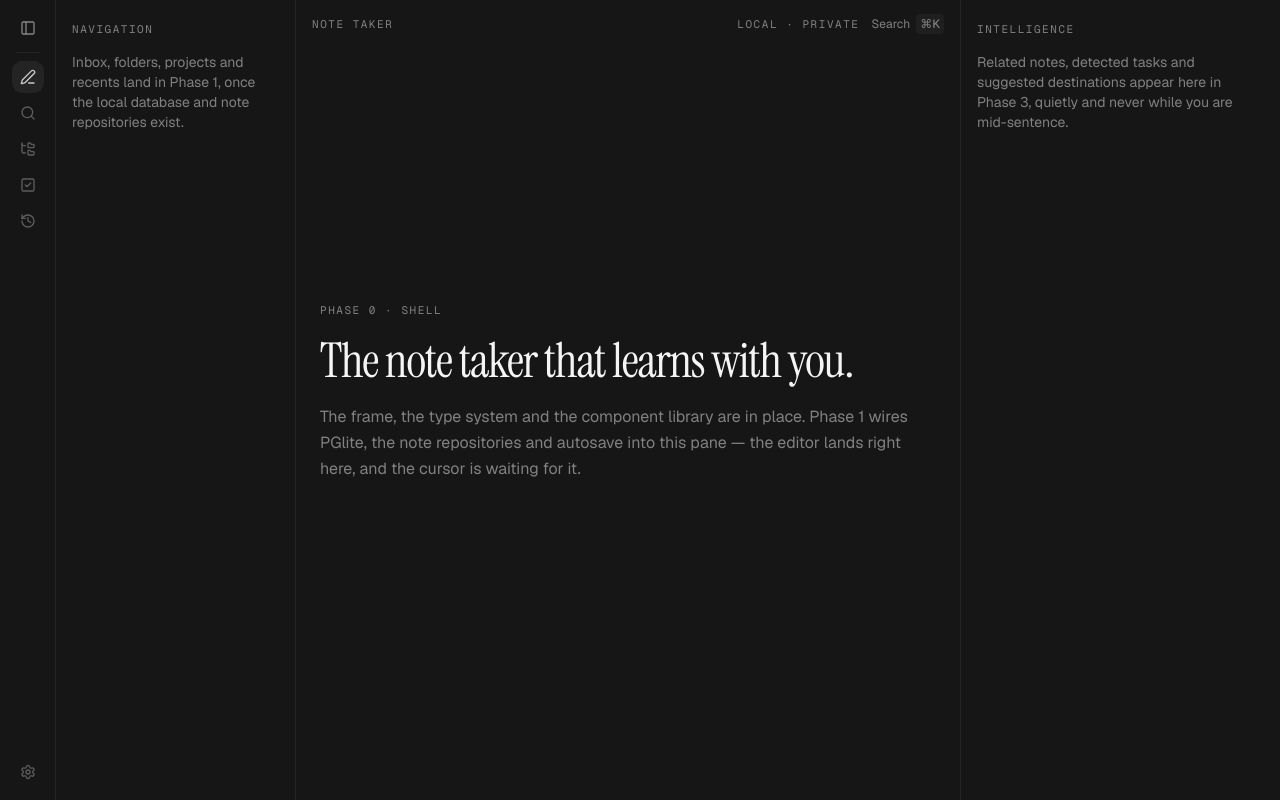
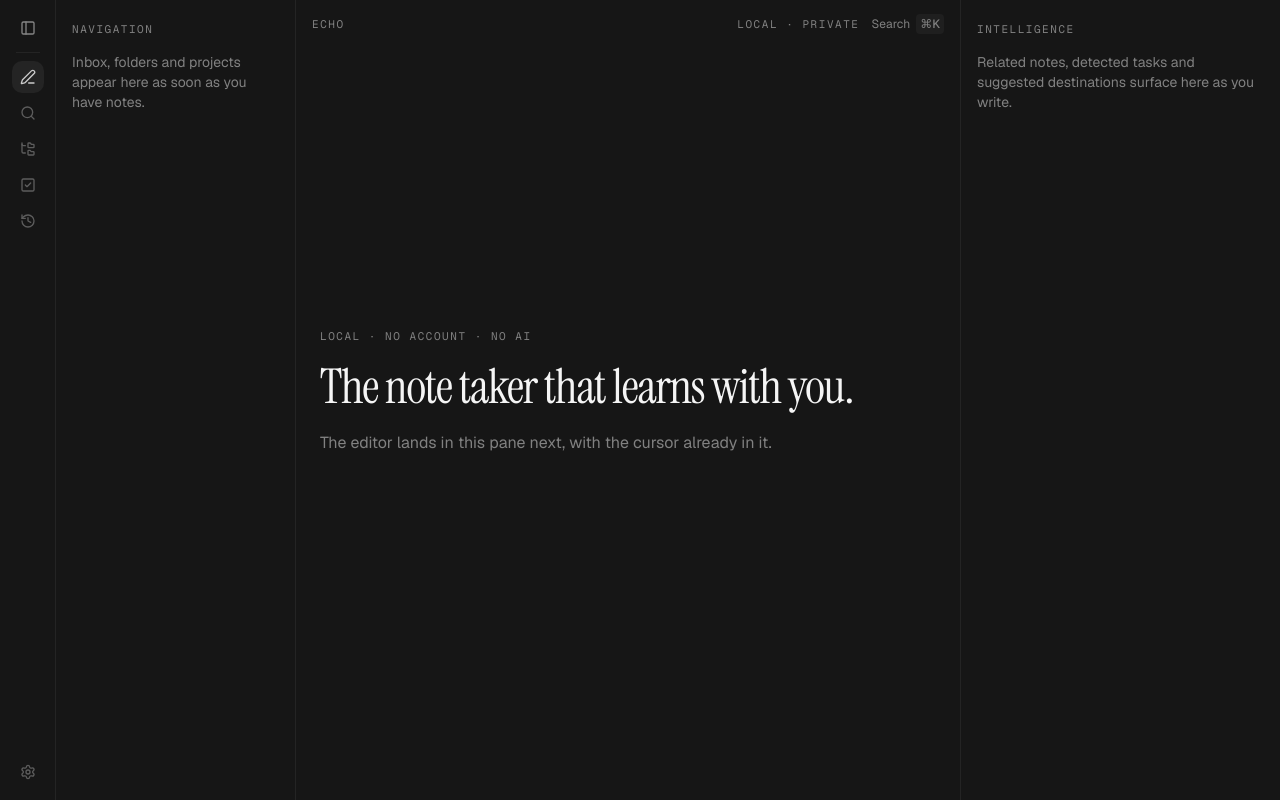
Before and after one commit to luannzin/echo, a Next.js app in the folder apps/web/: page / in a window 1280 px wide. Built offline with nearby package versions, Linux system fonts and the light colour scheme.

Commit message:
refactor: rename product to 'echo'; update documentation and UI copy for clarity and consistency

```diff
--- a/apps/web/app/layout.tsx
+++ b/apps/web/app/layout.tsx
@@ -6,11 +6,7 @@ import "./globals.css";
 const sans = Geist({ subsets: ["latin"], variable: "--font-sans" });
 const mono = Geist_Mono({ subsets: ["latin"], variable: "--font-mono" });
 
-/**
- * Display face for marketing surfaces and hero type.
- * Instrument Serif stands in for Sigurd, which is commercially licensed — swapping it later is
- * this one declaration plus the `--font-display` variable name.
- */
+/** Display face, hero type only. Swapping it is this declaration and nothing else. */
 const display = Instrument_Serif({
   subsets: ["latin"],
   weight: "400",
--- a/apps/web/app/page.tsx
+++ b/apps/web/app/page.tsx
@@ -5,31 +5,23 @@ export default function Page() {
     <AppShell
       navigation={
         <Pane title="Navigation">
-          <p>
-            Inbox, folders, projects and recents land in Phase 1, once the local database and note
-            repositories exist.
-          </p>
+          <p>Inbox, folders and projects appear here as soon as you have notes.</p>
         </Pane>
       }
       workspace={
         <div className="mx-auto flex h-full max-w-2xl flex-col justify-center gap-5 px-6 pb-16">
-          <Label>Phase 0 · shell</Label>
+          <Label>Local · no account · no AI</Label>
           <h1 className="text-balance font-display text-5xl leading-[0.95] tracking-tight">
             The note taker that learns with you.
           </h1>
           <p className="max-w-prose text-muted-foreground leading-relaxed">
-            The frame, the type system and the component library are in place. Phase 1 wires PGlite,
-            the note repositories and autosave into this pane — the editor lands right here, and the
-            cursor is waiting for it.
+            The editor lands in this pane next, with the cursor already in it.
           </p>
         </div>
       }
       intelligence={
         <Pane title="Intelligence">
-          <p>
-            Related notes, detected tasks and suggested destinations appear here in Phase 3, quietly
-            and never while you are mid-sentence.
-          </p>
+          <p>Related notes, detected tasks and suggested destinations surface here as you write.</p>
         </Pane>
       }
     />
--- a/apps/web/components/shell/app-shell.tsx
+++ b/apps/web/components/shell/app-shell.tsx
@@ -4,10 +4,7 @@ import { type ReactNode, useState } from "react";
 import { Rail } from "@/components/shell/rail";
 import { Kbd } from "@/components/ui/kbd";
 
-/**
- * Shell frame: rail | navigation | workspace | intelligence.
- * Phase 0 renders structure and honest empty states — the data layer arrives in Phase 1.
- */
+/** Shell frame: rail | navigation | workspace | intelligence. */
 export function AppShell({
   navigation,
   workspace,
@@ -50,7 +47,7 @@ export function AppShell({
 function TopBar() {
   return (
     <header className="flex h-12 shrink-0 items-center gap-3 px-4">
-      <Label>Note Taker</Label>
+      <Label>echo</Label>
       <div className="ml-auto flex items-center gap-3">
         <Label>Local · private</Label>
         <span className="flex items-center gap-1.5 text-muted-foreground text-xs">
@@ -62,7 +59,6 @@ function TopBar() {
   );
 }
 
-/** Mono uppercase micro-label: the one typographic signature shared with the marketing surface. */
 export function Label({ children }: { children: ReactNode }) {
   return (
     <span className="font-mono text-[0.6875rem] text-muted-foreground uppercase tracking-[0.14em]">
--- a/apps/web/components/shell/rail.tsx
+++ b/apps/web/components/shell/rail.tsx
@@ -16,17 +16,15 @@ import { Tooltip, TooltipPopup, TooltipProvider, TooltipTrigger } from "@/compon
 type RailItem = {
   label: string;
   icon: LucideIcon;
-  /** Unavailable items say which phase brings them, instead of pretending to work. */
-  available: boolean;
-  hint?: string;
+  soon?: true;
 };
 
 const items: RailItem[] = [
-  { label: "Capture", icon: PenLine, available: true },
-  { label: "Search", icon: Search, available: false, hint: "Arrives with search (Phase 3)" },
-  { label: "Explorer", icon: FolderTree, available: false, hint: "Arrives with folders (Phase 1)" },
-  { label: "Tasks", icon: SquareCheck, available: false, hint: "Arrives with tasks (Phase 5)" },
-  { label: "Recent", icon: History, available: false, hint: "Arrives with notes (Phase 1)" },
+  { label: "Capture", icon: PenLine },
+  { label: "Search", icon: Search, soon: true },
+  { label: "Explorer", icon: FolderTree, soon: true },
+  { label: "Tasks", icon: SquareCheck, soon: true },
+  { label: "Recent", icon: History, soon: true },
 ];
 
 export function Rail({
@@ -51,14 +49,14 @@ export function Rail({
         {items.map((item) => (
           <RailButton
             key={item.label}
-            label={item.available ? item.label : `${item.label} — ${item.hint}`}
+            label={item.soon ? `${item.label} — soon` : item.label}
             icon={item.icon}
-            active={item.available && item.label === "Capture"}
-            disabled={!item.available}
+            active={!item.soon}
+            disabled={item.soon}
           />
         ))}
         <div className="mt-auto">
-          <RailButton label="Settings — arrives with Phase 8" icon={Settings} disabled />
+          <RailButton label="Settings — soon" icon={Settings} disabled />
         </div>
       </nav>
     </TooltipProvider>
@@ -91,7 +89,7 @@ function RailButton({
             onClick={onClick}
             className={
               active
-                ? "text-sidebar-accent-foreground bg-sidebar-accent"
+                ? "bg-sidebar-accent text-sidebar-accent-foreground"
                 : "text-sidebar-foreground"
             }
           />
--- a/package.json
+++ b/package.json
@@ -1,5 +1,5 @@
 {
-  "name": "echo-note",
+  "name": "echo",
   "private": true,
   "type": "module",
   "packageManager": "bun@1.3.14",
```
Also changed, not shown: 5 other files (tests, documents, lock files or other folders).
